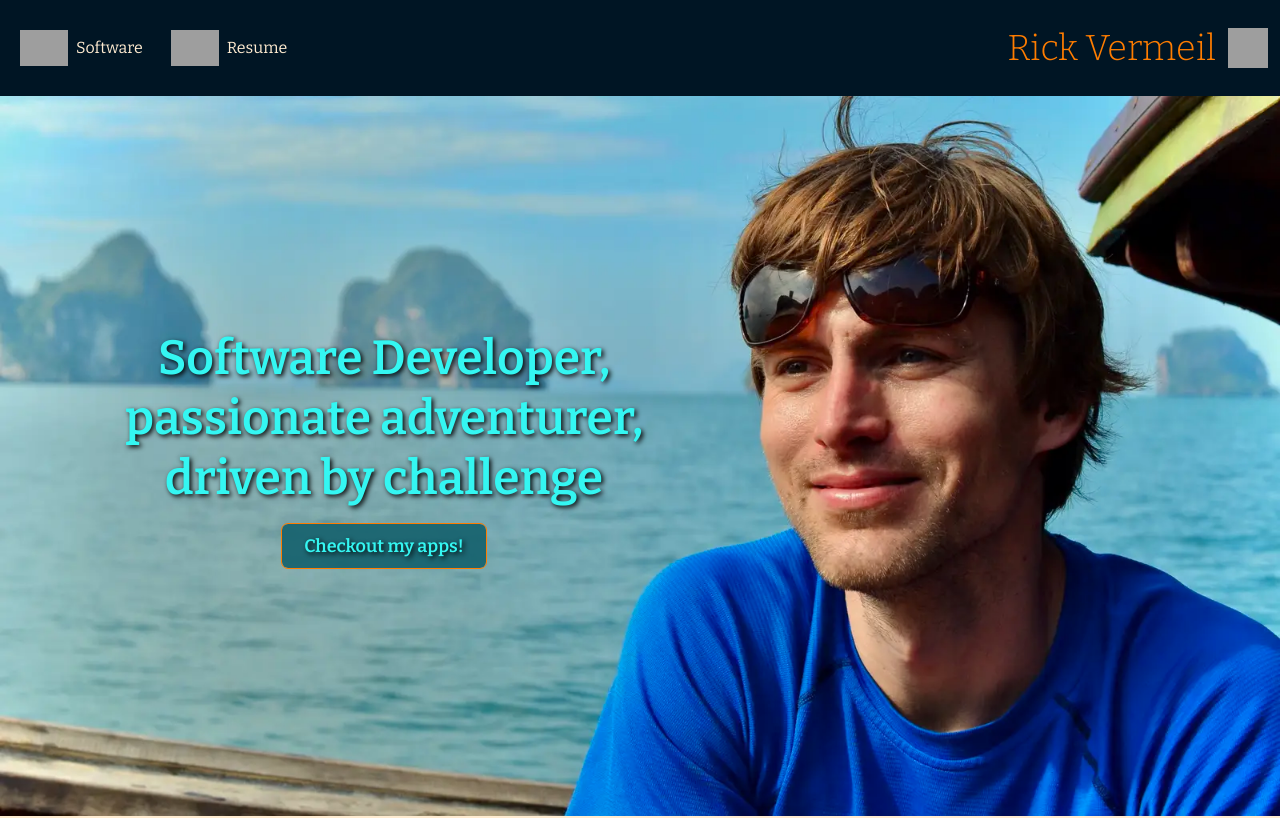
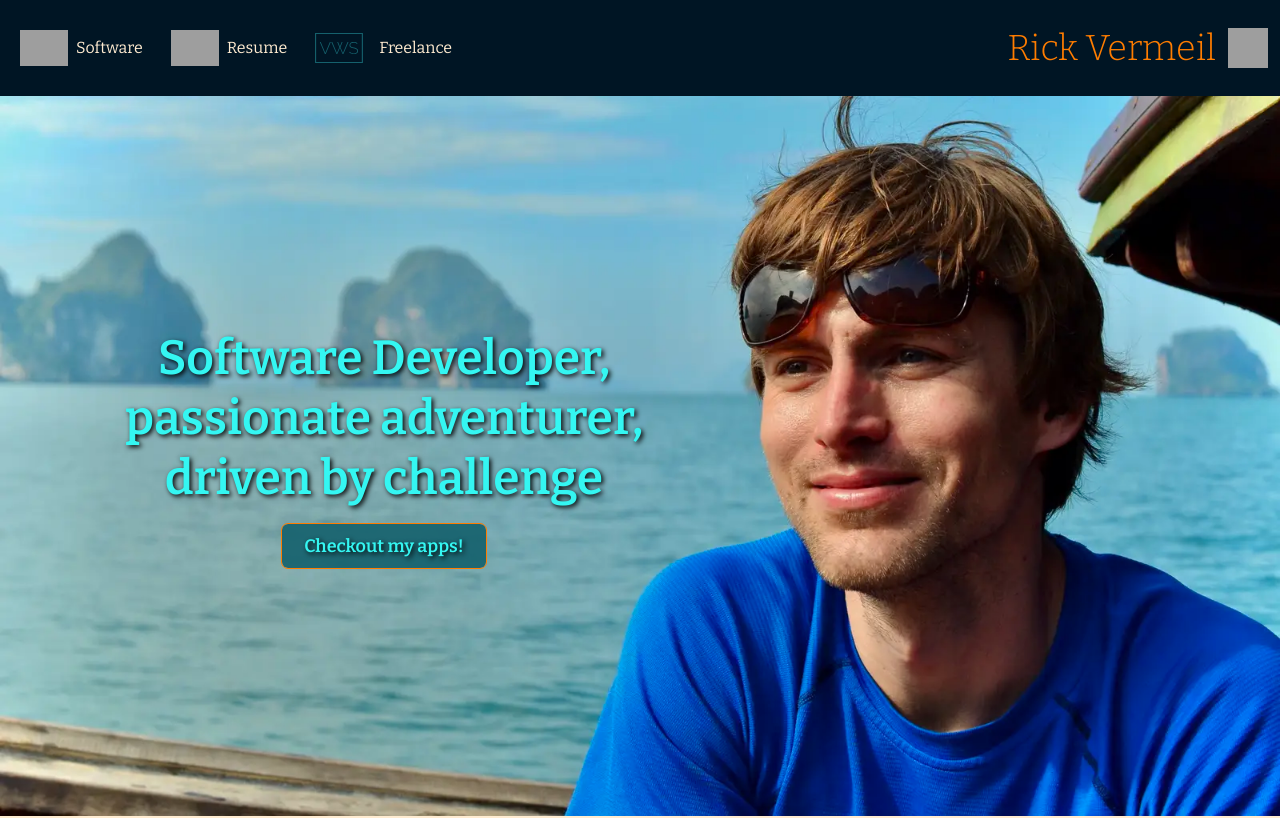
Before and after one commit to RickV85/rickvermeil.com_next, a Next.js app: page / in a window 1280 px wide. Shown: the top 818 px of the page. Built offline with nearby package versions, Linux system fonts and the light colour scheme; grey boxes are pictures that could not be loaded; a web font is replaced by a local one.

Commit message:
Add link and logo to Nav

```diff
--- a/src/app/Components/Nav/Nav.tsx
+++ b/src/app/Components/Nav/Nav.tsx
@@ -48,6 +48,25 @@ export default function Nav({ section }: Props) {
               </h2>
             </section>
           </Link>
+          <Link href={"/freelance"}>
+            <section className="ml-3 flex flex-col items-center justify-center p-2 md:flex-row">
+              <Image
+                className="hidden w-8 md:flex md:w-12"
+                src="/vws_logo.svg"
+                alt="Vermeil Web Solutions icon"
+                width={60}
+                height={37}
+              />
+              <h2
+                id="freelance"
+                className={`text-sm text-beige md:ml-4 md:text-base ${
+                  section === "freelance" ? "text-orange" : ""
+                }`}
+              >
+                Freelance
+              </h2>
+            </section>
+          </Link>
         </div>
         <Link href={"/"} className="flex items-center">
           <div>
```
Also changed, not shown: public/vws_logo.svg (added).
